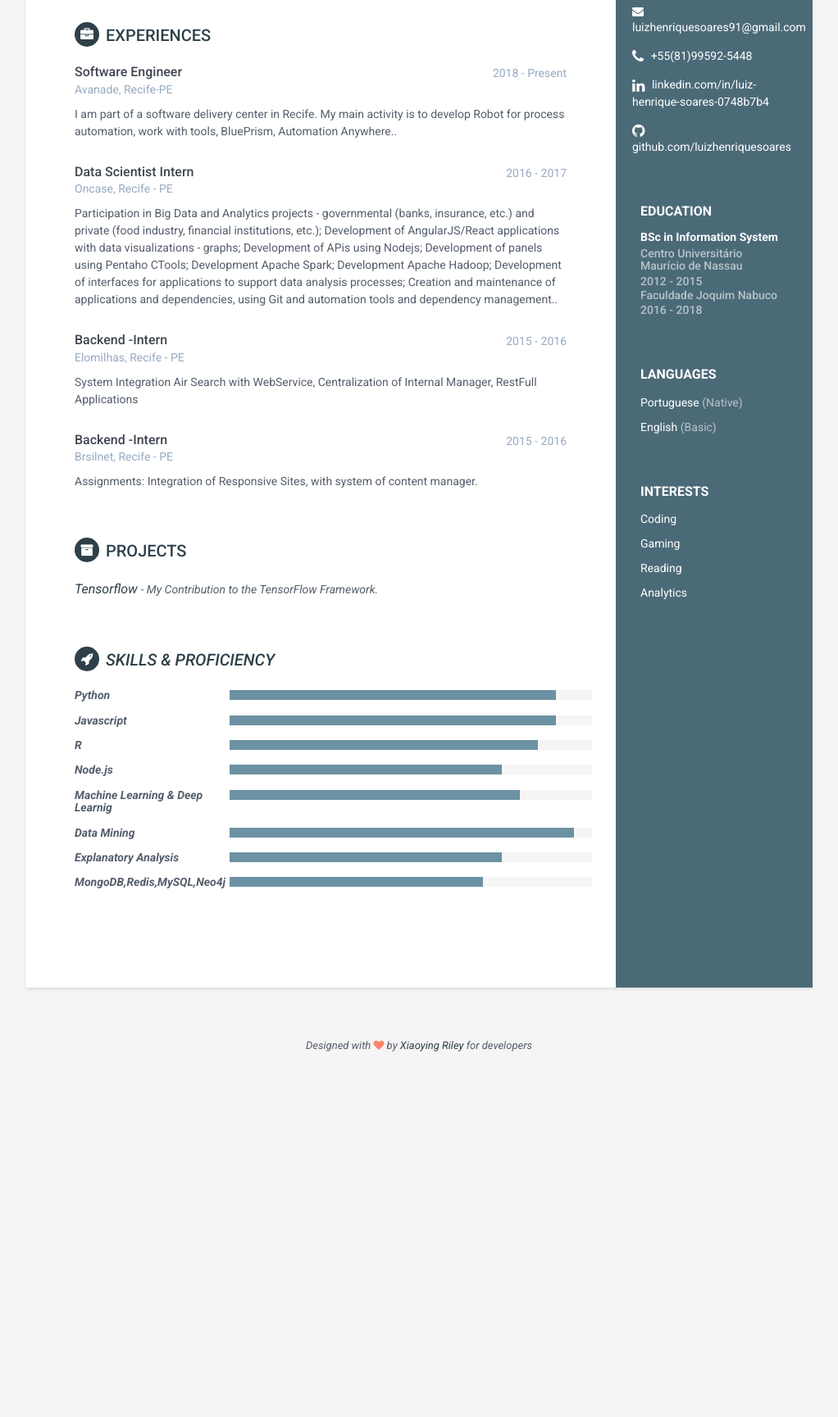
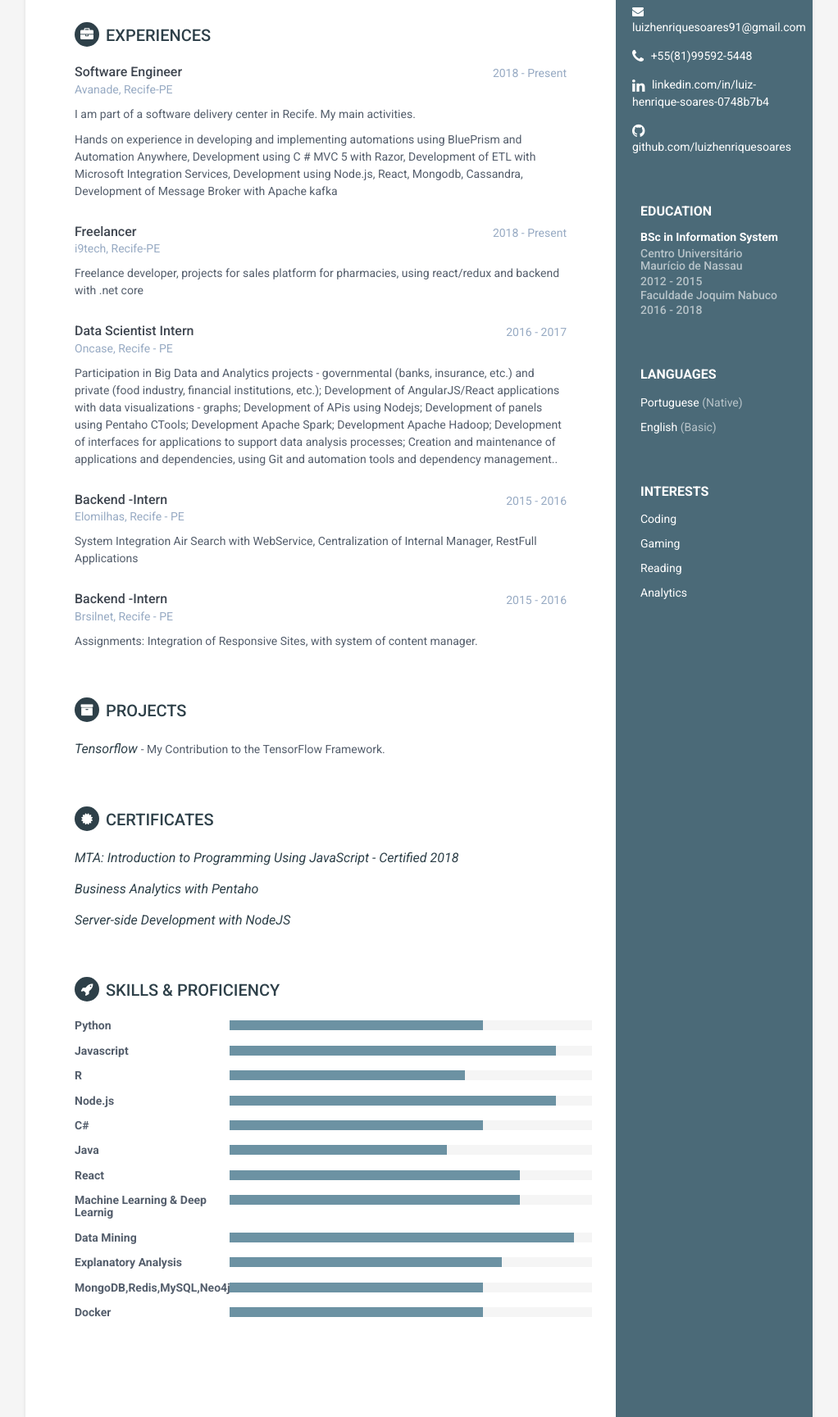
Before and after one commit to luizhenriquesoares/luizhenriquesoares.github.io, a plain HTML site: page index.html in a window 1280 px wide. Shown: the part 381-2110 px from the top of the page at 82% size, without its empty margins (129-1151 px from the left). Before the commit the page ends 1728 px from the top, so only its background shows below. Drawn offline with Linux system fonts and the light colour scheme.

Commit message:
atualizando

```diff
--- a/index.html
+++ b/index.html
@@ -123,6 +123,8 @@
             </section>
             <!--//section-->
 
+
+
             <section class="section experiences-section">
                 <h2 class="section-title">
                     <i class="fa fa-briefcase"></i>Experiences</h2>
@@ -138,9 +140,30 @@
                     </div>
                     <!--//meta-->
                     <div class="details">
-                        <p>
-                            I am part of a software delivery center in Recife. My main activity is to develop Robot for process automation, work with
-                            tools, BluePrism, Automation Anywhere..</p>
+                        <p> I am part of a software delivery center in Recife. My main activities.</p>
+                        <p> Hands on experience in developing and implementing automations using BluePrism and Automation Anywhere,
+                            Development using C # MVC 5 with Razor, Development of ETL with Microsoft Integration Services,
+                            Development using Node.js, React, Mongodb, Cassandra, Development of Message Broker with Apache
+                            kafka
+                        </p>
+
+                    </div>
+                    <!--//details-->
+                </div>
+                <!--//item-->
+
+                <div class="item">
+                    <div class="meta">
+                        <div class="upper-row">
+                            <h3 class="job-title">Freelancer</h3>
+                            <div class="time">2018 - Present</div>
+                        </div>
+                        <!--//upper-row-->
+                        <div class="company">i9tech, Recife-PE</div>
+                    </div>
+                    <!--//meta-->
+                    <div class="details">
+                        <p>Freelance developer, projects for sales platform for pharmacies, using react/redux and backend with .net core</p>
                     </div>
                     <!--//details-->
                 </div>
@@ -213,18 +236,42 @@
 
                     <span class="project-title">
                         <a href="https://github.com/tensorflow/tensorflow/blob/master/RELEASE.md">
-                            <i>Tensorflow
-                                <i/>
+                            <i>Tensorflow</i>
                         </a>
                     </span> -
                     <span class="project-tagline">My Contribution to the TensorFlow Framework.</span>
                 </div>
-                <!--//item-->
-                <!-- <div class="item">
-                    <span class="project-title"><a href="" target="_blank">DevStudio</a></span> -
-                    <span class="project-title"><a href="http://obrasil.tk">Obrasil</a></span> - <span class="project-tagline">An aplication that provides data about clients to a store, developed for a hackaton, that won <a href="http://obrasil.tk"><strong>third place</strong></a>.</span>
-                </div> -->
-                <!--//item-->
+
+            </section>
+            <!--//section-->
+
+            <section class="section projects-section">
+                <h2 class="section-title">
+                    <i class="fa fa-certificate"></i>certificates</h2>
+                <!--//intro-->
+                <div class="item">
+
+                    <span class="project-title">
+                        <a href="https://www.youracclaim.com/badges/f47090f1-333f-4d13-b308-517d533d7366/linked_in_profile">
+                            <i>MTA: Introduction to Programming Using JavaScript - Certified 2018</i>
+                        </a>
+                    </span>
+                </div>
+                <div class="item">
+                    <span class="project-title">
+                        <a href="https://cert.onca.se/downloads/e71163c92b994635bcc59ce20a900cfb/Certificate.pdf">
+                            <i>Business Analytics with Pentaho</i>
+                        </a>
+                    </span>
+                </div>
+                <div class="item">
+                    <span class="project-title">
+                        <a href="https://www.coursera.org/account/accomplishments/verify/NR7WNM4PK7RP">
+                            <i>Server-side Development with NodeJS</i>
+                        </a>
+                    </span>
+                </div>
+
             </section>
             <!--//section-->
 
@@ -235,7 +282,7 @@
                     <div class="item">
                         <h3 class="level-title">Python</h3>
                         <div class="level-bar">
-                            <div class="level-bar-inner" data-level="90%">
+                            <div class="level-bar-inner" data-level="70%">
                             </div>
                         </div>
                         <!--//level-bar-->
@@ -255,7 +302,7 @@
                     <div class="item">
                         <h3 class="level-title">R</h3>
                         <div class="level-bar">
-                            <div class="level-bar-inner" data-level="85%">
+                            <div class="level-bar-inner" data-level="65%">
                             </div>
                         </div>
                         <!--//level-bar-->
@@ -265,11 +312,40 @@
                     <div class="item">
                         <h3 class="level-title">Node.js</h3>
                         <div class="level-bar">
-                            <div class="level-bar-inner" data-level="75%">
+                            <div class="level-bar-inner" data-level="90%">
                             </div>
                         </div>
                         <!--//level-bar-->
                     </div>
+
+                    <div class="item">
+                        <h3 class="level-title">C#</h3>
+                        <div class="level-bar">
+                            <div class="level-bar-inner" data-level="70%">
+                            </div>
+                        </div>
+                        <!--//level-bar-->
+                    </div>
+
+                    <div class="item">
+                        <h3 class="level-title">Java</h3>
+                        <div class="level-bar">
+                            <div class="level-bar-inner" data-level="60%">
+                            </div>
+                        </div>
+                        <!--//level-bar-->
+                    </div>
+
+                    <div class="item">
+                        <h3 class="level-title">React</h3>
+                        <div class="level-bar">
+                            <div class="level-bar-inner" data-level="80%">
+                            </div>
+                        </div>
+                        <!--//level-bar-->
+                    </div>
+
+
 
                     <div class="item">
                         <h3 class="level-title">Machine Learning &amp; Deep Learnig</h3>
@@ -311,6 +387,16 @@
                     </div>
                     <!--//item-->
 
+                    <div class="item">
+                        <h3 class="level-title">Docker</h3>
+                        <div class="level-bar">
+                            <div class="level-bar-inner" data-level="70%">
+                            </div>
+                        </div>
+                        <!--//level-bar-->
+                    </div>
+                    <!--//item-->
+
                 </div>
             </section>
             <!--//skills-section-->
```
